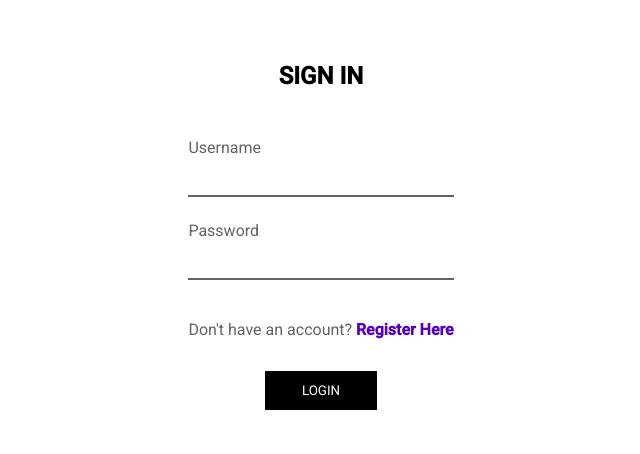
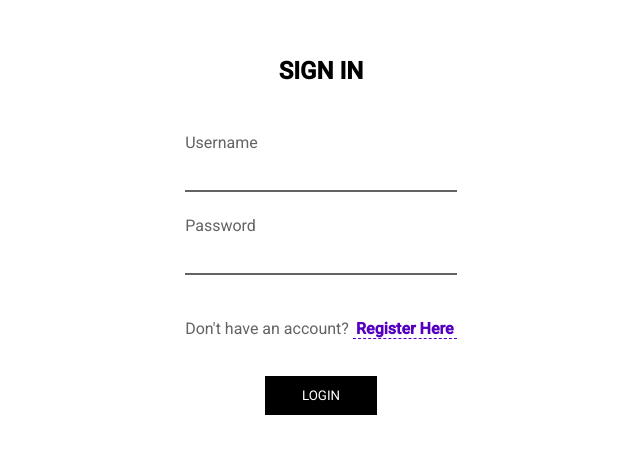
Before and after one commit to lee-cooper/css-playground, a plain HTML site: page login-page/index.html in a window 1280 px wide. Shown: the part 172-626 px from the top of the page, without its empty margins (319-959 px from the left). Drawn offline with Linux system fonts and the light colour scheme.

Commit message:
playing with selection, line-height, transitions on hover

```diff
--- a/login-page/styles.css
+++ b/login-page/styles.css
@@ -11,9 +11,14 @@ body {
   margin: 0;
 }
 
+p {
+  line-height: 1.8;
+}
+
 ::selection {
-  color: black;
-  background: #e9d8ff !important;
+  color: white;
+  background: #5500c0 !important;
+  padding: 0.2rem !important;
 }
 
 .login-wrapper > h1 {
@@ -36,7 +41,7 @@ body {
 }
 
 .login-wrapper input:focus {
-  border-bottom: 2px solid #5500c0;
+  border-bottom: 3px solid #5500c0;
   outline: none;
 }
 
@@ -55,10 +60,16 @@ body {
   color: #5500c0;
   font-weight: bold;
   text-decoration: none;
+  border-bottom: 1px dashed #5500c0;
+  transition-duration: 0.5s;
+  padding: 0 0.2rem;
 }
 
-.login-wrapper p a:focus {
-  outline: black 2px solid;
+.login-wrapper p a:focus,
+.login-wrapper p a:hover {
+  background-color: #5500c0;
+  color: white;
+  outline: none;
 }
 
 .login-wrapper button {
```
